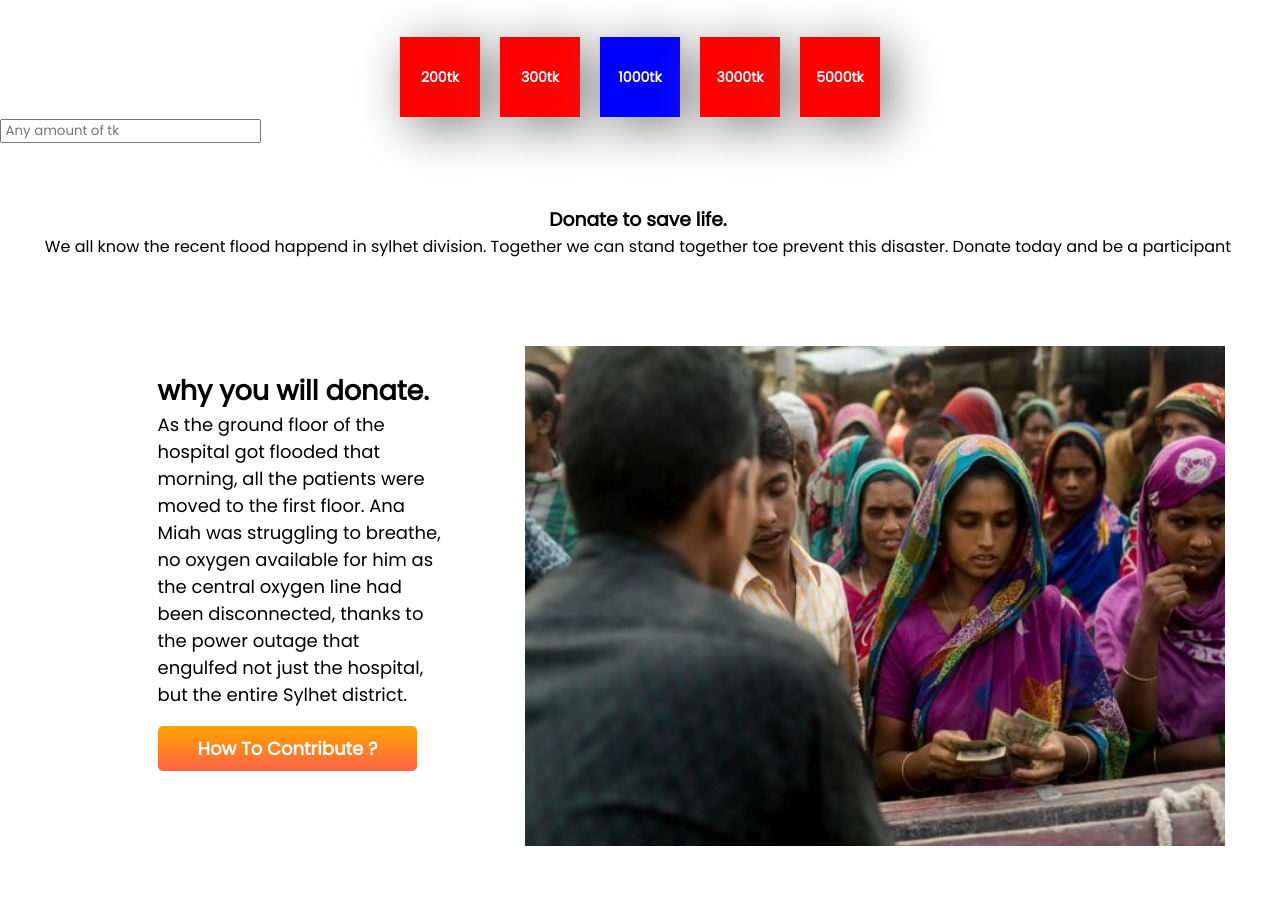
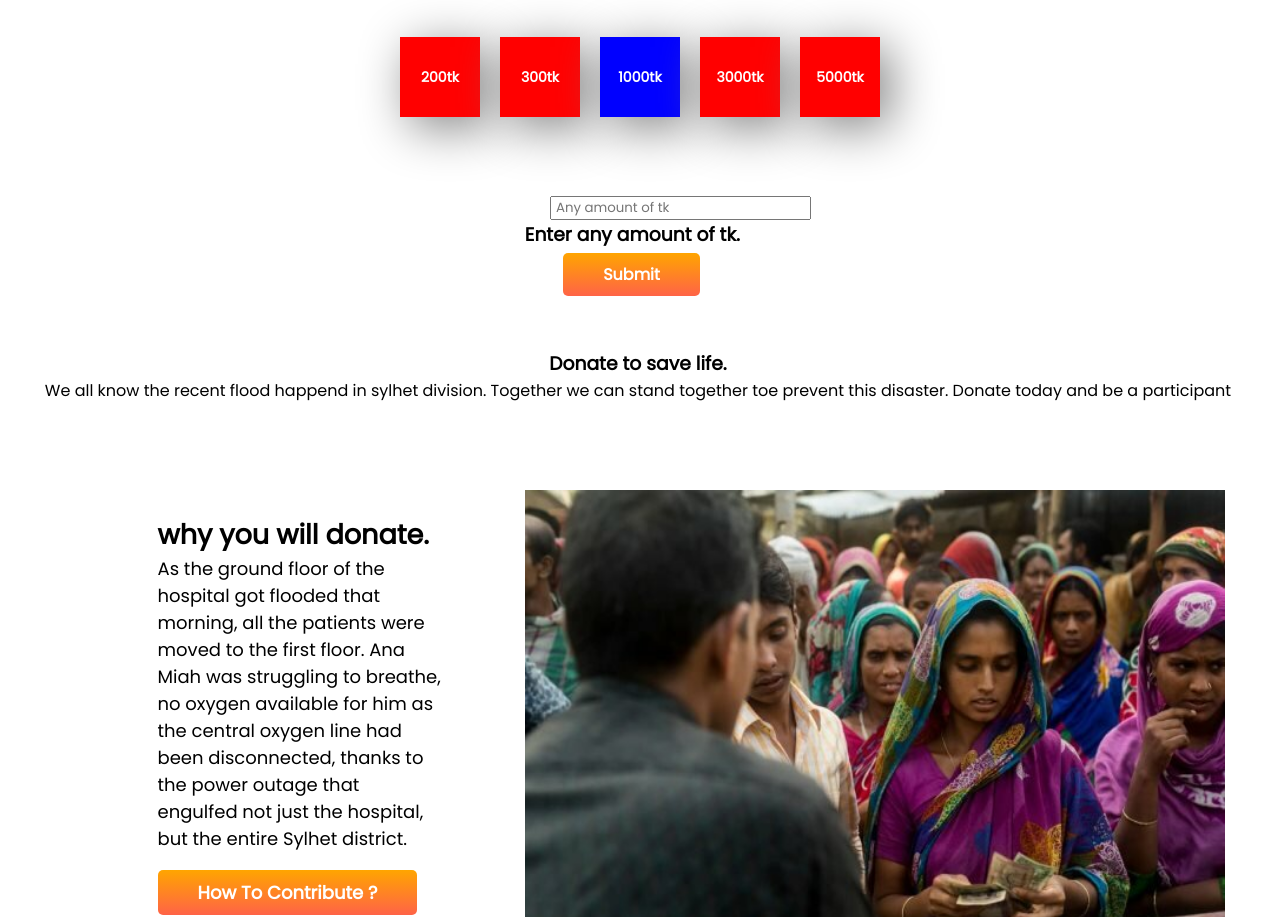
Before and after one commit to asifamanapon/assignment, a plain HTML site: page Index.html in a window 1280 px wide. Shown: the part 1616-2533 px from the top of the page. Drawn offline with Linux system fonts and the light colour scheme.

Commit message:
added-again

```diff
--- a/Index.html
+++ b/Index.html
@@ -64,8 +64,20 @@
 
 <section>
     <div id="text-insert">
+
         <input type="text" placeholder=" Any amount of tk">
+
     </div>
+    <div class="tk">
+        <h3>
+            Enter any amount of tk.
+        </h3>
+
+    </div >
+   <div class="nonstop">
+    <a class="button" href="bkash.com">Submit</a>
+
+   </div>
 </section>
 
 <section>
--- a/style.css
+++ b/style.css
@@ -178,7 +178,9 @@ display: flex;
     padding-right: 50px;
 }
 #text-insert{
-    border-bottom: #3551b5;
+
+    margin-left: 43%;
+    margin-top: 6%;
 }
 .container-body2{
     margin-top: -100px;
@@ -272,3 +274,11 @@ display: flex;
     font-size: small;
     font-weight: 100;
 }
+
+.tk{
+    margin-left: 41%;
+}
+.nonstop{
+    margin:1%;
+    margin-left: 44%;
+}
```
